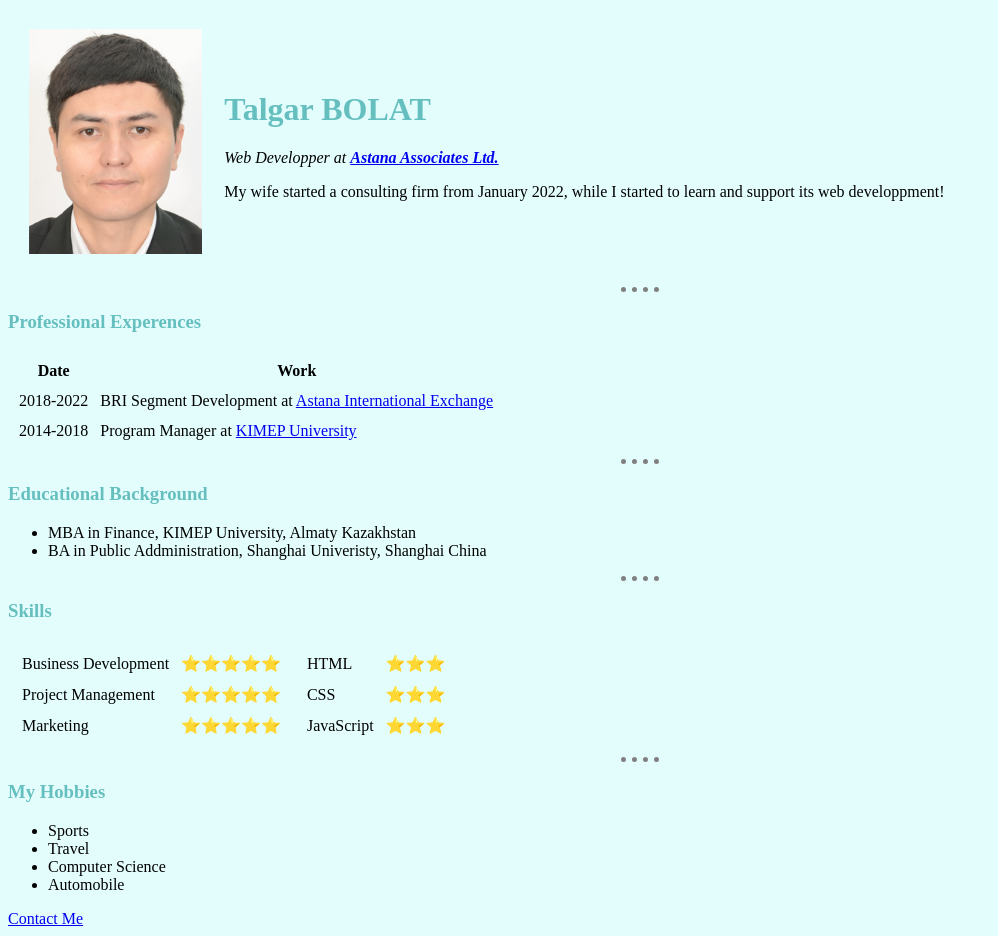
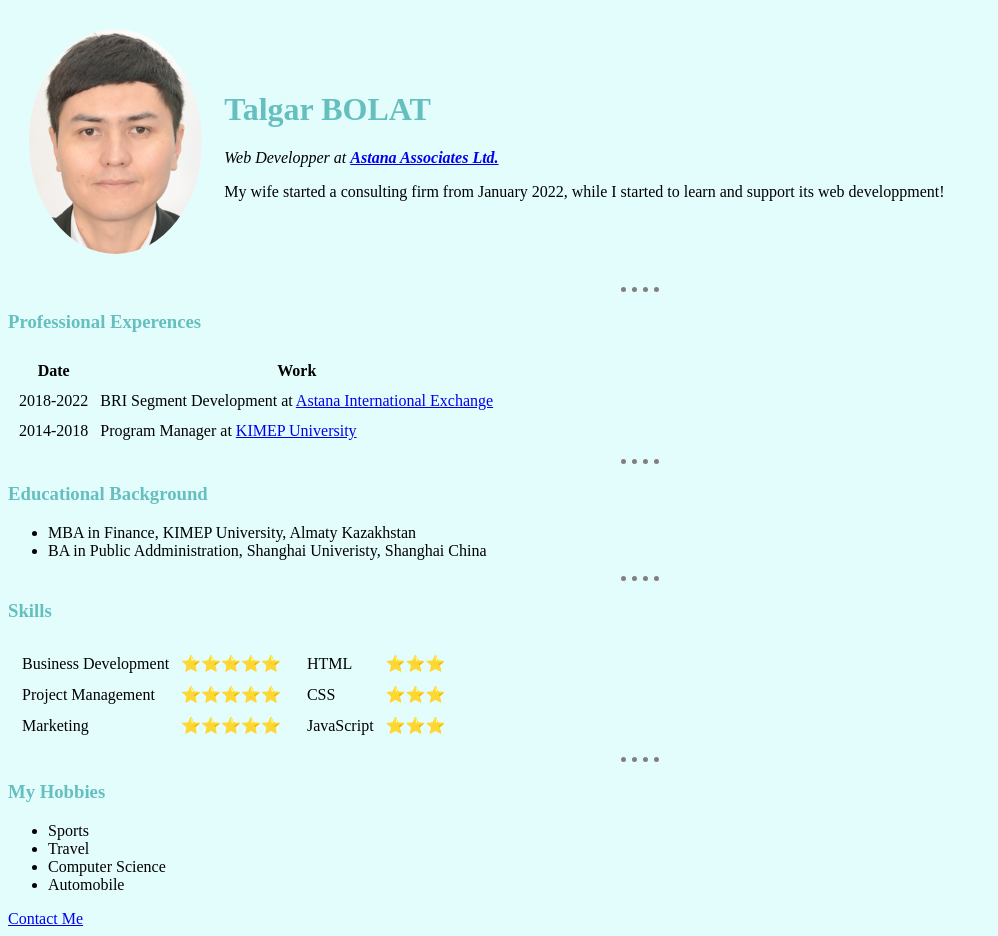
Before and after one commit to talgarbolat/cv, a plain HTML site: page index.html in a window 1280 px wide. Shown: the whole page, without its empty margins (0-998 px from the left). Drawn offline with Linux system fonts and the light colour scheme.

Commit message:
Updated IMG boarder-radius

```diff
--- a/CSS/styles.css
+++ b/CSS/styles.css
@@ -13,4 +13,4 @@ hr{
 h1{color: #66BFBF;}
 h3{color: #66BFBF;}
 
-img{height:225px;}
+img{height:225px; border-radius: 50%;}
```
